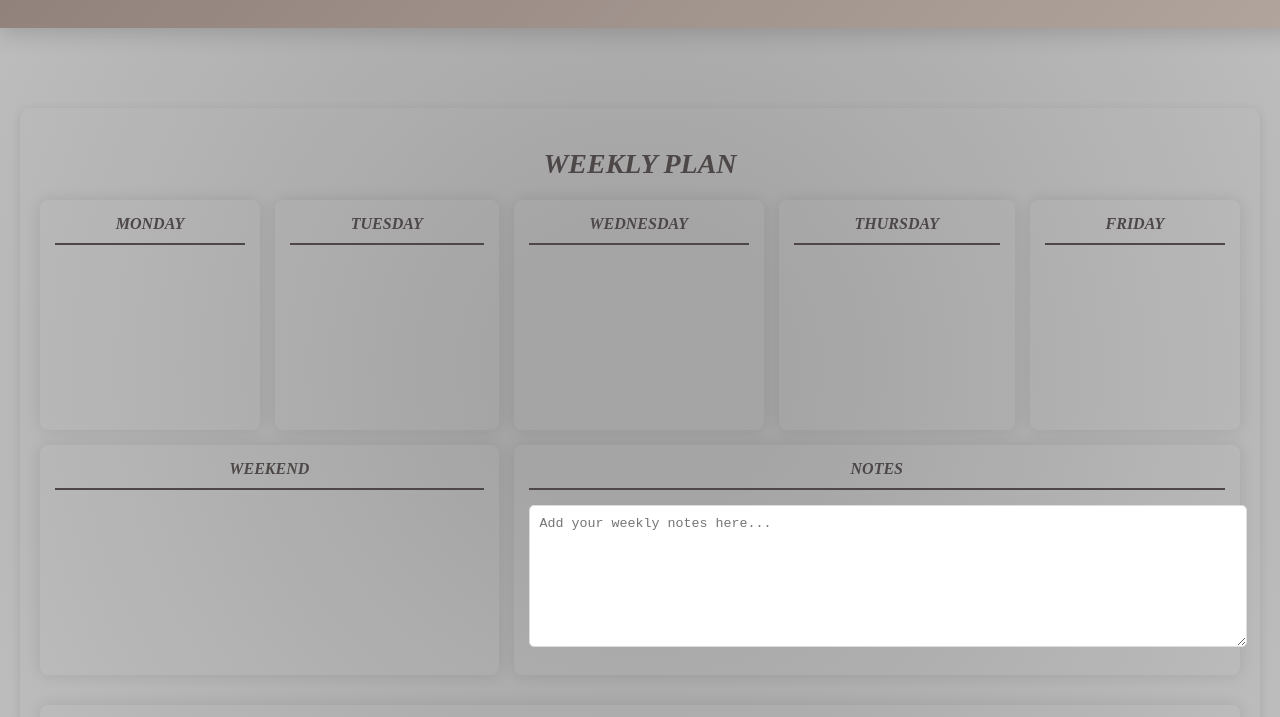
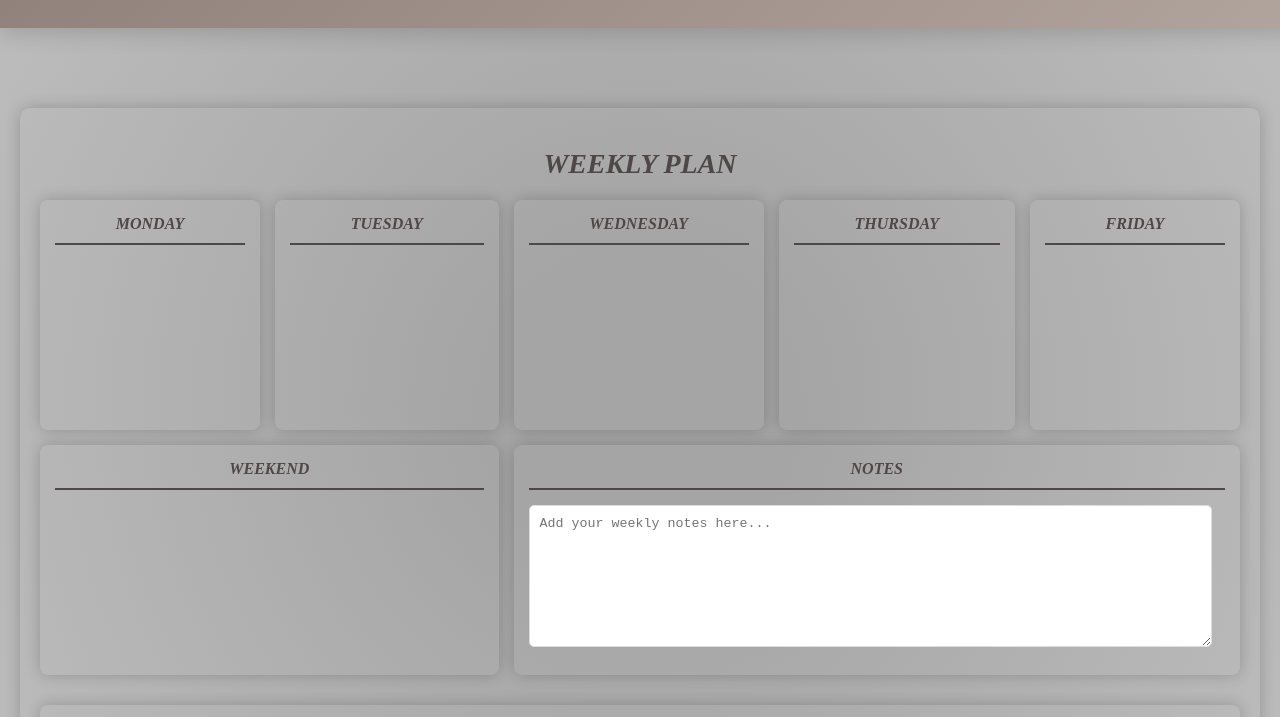
Before and after one commit to Javeria-Javaid/The-Planner-, a website built with webpack: page weekly_planner.html in a window 1280 px wide. Shown: the part 82-799 px from the top of the page. Built offline with nearby package versions, Linux system fonts and the light colour scheme.

Commit message:
small updates

```diff
--- a/daily_planner.css
+++ b/daily_planner.css
@@ -87,7 +87,7 @@ body {
   background: white;
   padding: 20px 15px 10px 15px;
   border-radius: 10px;
-  box-shadow: 0 4px 8px rgba(0,0,0,0.1);
+  box-shadow: 0 0 15px rgba(0, 0, 0, 0.2);
   height: 45px;
   width: 30%;
   font-size: 20px;
@@ -113,7 +113,7 @@ body {
  // background-color: white;
   padding: 20px;
   border-radius: 10px;
-  box-shadow: 0 0 10px rgba(0, 0, 0, 0.1);
+  box-shadow: 0 0 15px rgba(0, 0, 0, 0.2);
 }
 
 h1, h2 {
@@ -138,7 +138,7 @@ h3{
   padding: 10px 10px 10px 10px;
   border-bottom: 2px solid #4d4747;
   background: linear-gradient(135deg, #8f807a, #b1a49d);
-  box-shadow: 0 0 10px rgba(0, 0, 0, 0.1);
+  box-shadow: 0 0 15px rgba(0, 0, 0, 0.2);
   border-radius: 10px;
   color: #4d4747;
 
@@ -206,7 +206,7 @@ h3{
   //background-color: white;
   padding: 20px;
   border-radius: 5px;
-  box-shadow: 0 0 10px rgba(0, 0, 0, 0.1);
+  box-shadow: 0 0 15px rgba(0, 0, 0, 0.2);
   width: 90%;
   flex-direction: row;
 }
@@ -279,7 +279,7 @@ h3{
   width: 37%;
  //background-color: #8f807a;
   border-radius: 10px;
-  box-shadow: 0 0 10px rgba(0, 0, 0, 0.1);
+  box-shadow: 0 0 15px rgba(0, 0, 0, 0.2);
   padding: 20px;
 }
 .notes-title{
@@ -311,7 +311,7 @@ h3{
 .notes-content:focus {
   outline: none;
   border-color: #4CAF50;
-  box-shadow: 0 0 0 2px rgba(76, 175, 80, 0.2);
+  box-shadow: 0 0 15px rgba(0, 0, 0, 0.2);
 }
 
 .notes-actions {
@@ -337,7 +337,7 @@ h3{
 .meal-section{
   padding: 20px;
   border-radius: 5px;
-  box-shadow: 0 0 10px rgba(0, 0, 0, 0.1);
+  box-shadow: 0 0 15px rgba(0, 0, 0, 0.2);
   width: 90%;
   //align-self: flex-end;
   margin-top: 40px;
@@ -353,7 +353,7 @@ h3{
   margin-top: 20px;
   //border-left: 5px solid #2196F3; /* Blue accent */
   border-radius: 10px;
-  box-shadow: 0 0 10px rgba(0, 0, 0, 0.1);
+  box-shadow: 0 0 15px rgba(0, 0, 0, 0.2);
   color: #4d4747;
 
 
@@ -395,7 +395,8 @@ h3{
   transition: all 0.3s ease;
 }
 .water-glass:hover{
-  opacity: 0.8;
+  transform: scale(1.1);
+  opacity: 0.9;
 }
 .water-glass.filled {
 //background-color: #2196F3;
@@ -424,7 +425,7 @@ h3{
 }
 .affirmation{
   border-radius: 10px;
-  box-shadow: 0 0 10px rgba(0, 0, 0, 0.1);
+  box-shadow: 0 0 15px rgba(0, 0, 0, 0.2);
   color: #4d4747;
   padding: 20px;
   margin-top: 40px;
--- a/weekly_planner.css
+++ b/weekly_planner.css
@@ -77,12 +77,12 @@ body {
   margin: 0 auto;
  // background: white;
   border-radius: 10px;
-  box-shadow: 0 2px 10px rgba(0,0,0,0.1);
+  box-shadow: 0 0 15px rgba(0, 0, 0, 0.2);
   padding: 20px;
   min-height: calc(100vh - 170px);
   padding-bottom: 40px;
   margin-top: 80px;
-  margin-bottom: 80;
+  margin-bottom: 80px;
 }
 
 .planner-title {
@@ -105,7 +105,7 @@ body {
  // background: white;
   border-radius: 8px;
   padding: 15px;
-  box-shadow: 0 0 15px rgba(0, 0, 0, 0.1);
+  box-shadow: 0 0 15px rgba(0, 0, 0, 0.2);
   min-height: 200px;
 }
 
@@ -154,7 +154,7 @@ body {
  // background: white;
   padding: 15px;
   border-radius: 8px;
-  box-shadow: 0 0 15px rgba(0, 0, 0, 0.1);
+  box-shadow: 0 0 15px rgba(0, 0, 0, 0.2);
 }
 
 .task-input select,
@@ -179,7 +179,7 @@ body {
 }
 
 textarea {
-  width: 100%;
+  width: 95%;
   height: 120px;
   padding: 10px;
   border: 1px solid #ddd;
```
